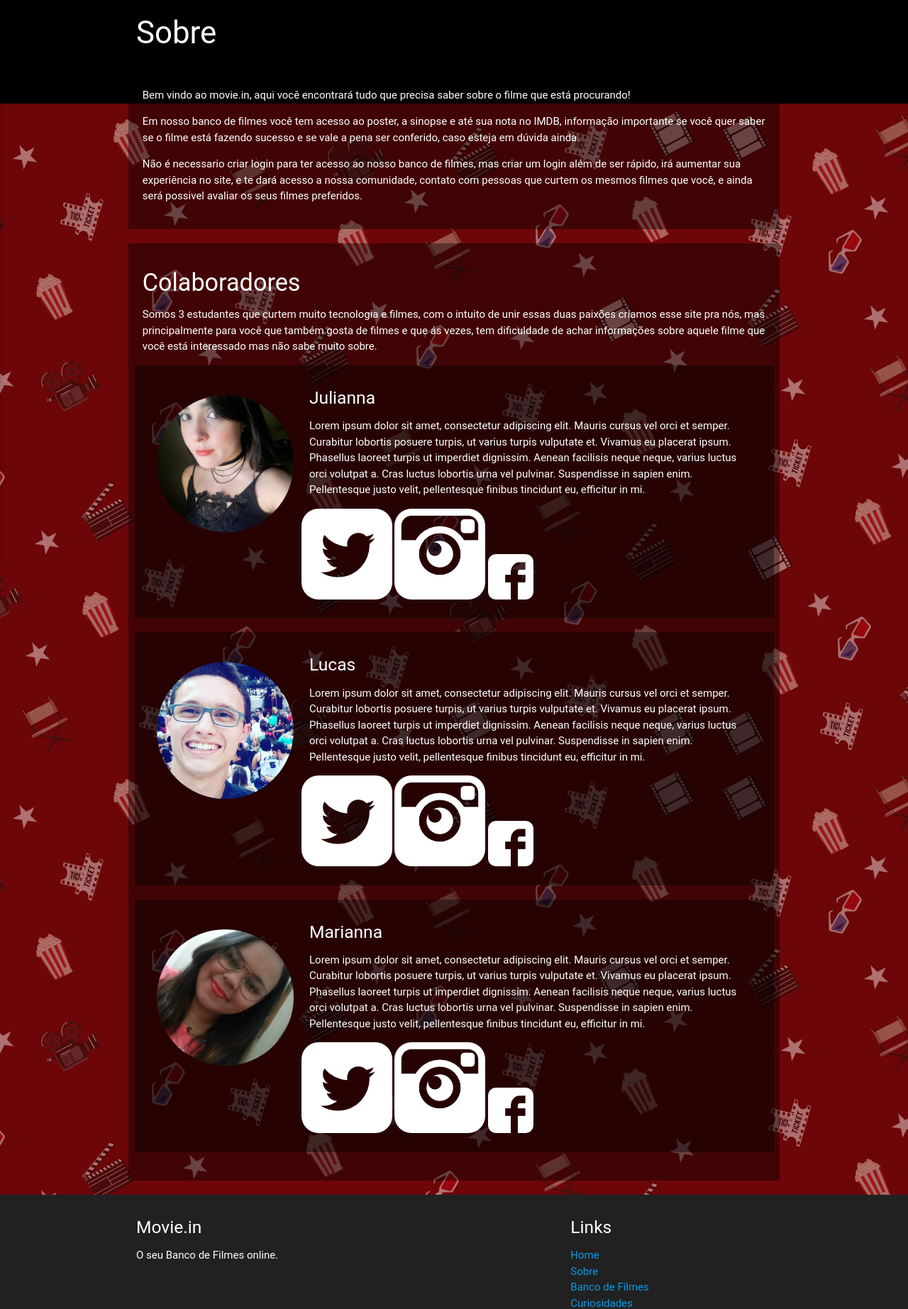
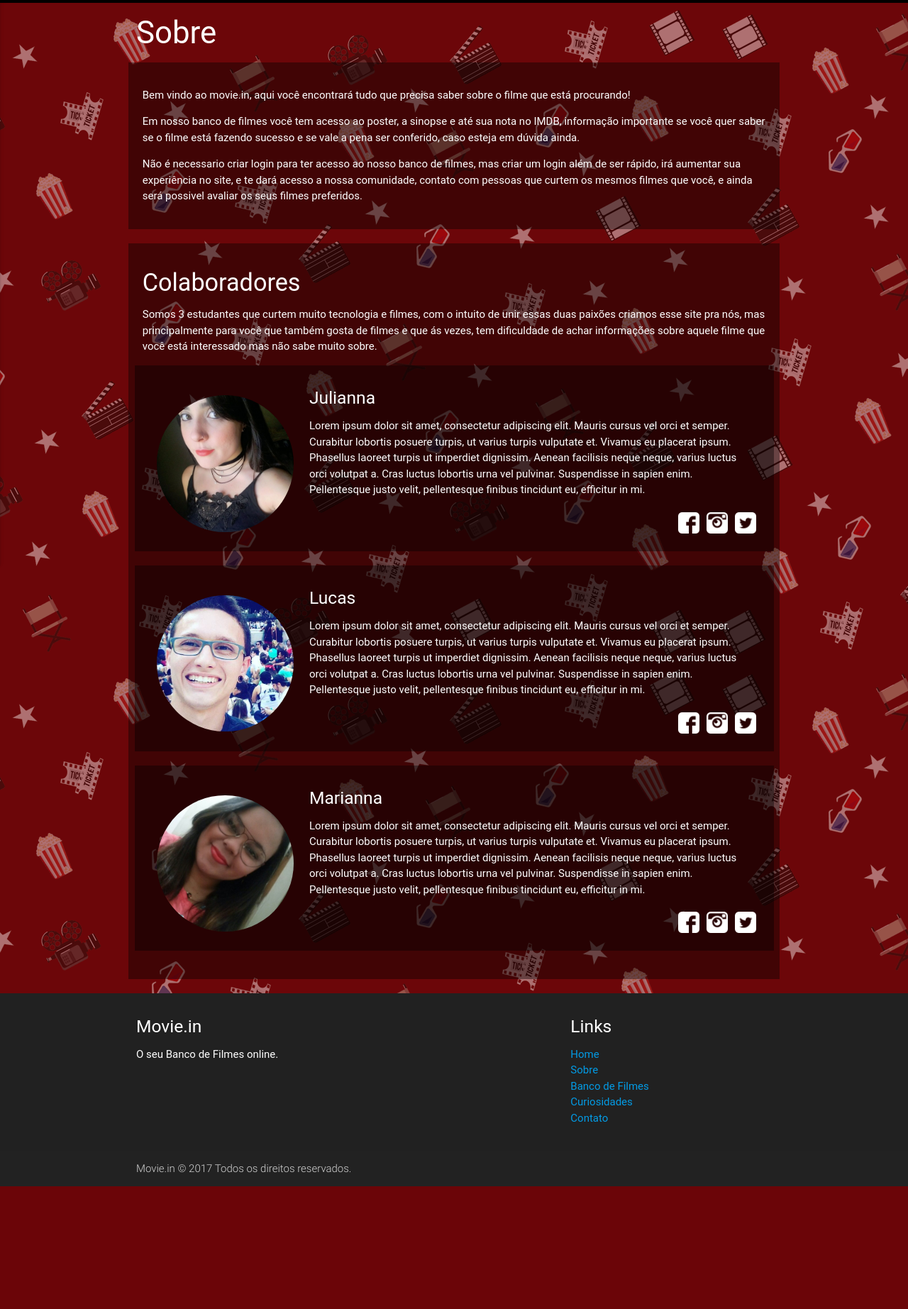
Before and after one commit to bymarimari/projetomoviein, a CodeIgniter app: page /database/sobre in a window 1280 px wide. Shown: the part 64-1909 px from the top of the page at 71% size. After the commit the page ends 1736 px from the top, so only its background shows below. Run offline with CodeIgniter, Linux system fonts and the light colour scheme; data that the repository does not hold is empty; some libraries are stand-ins or nearby versions; some web fonts are replaced.

Commit message:
Novas alterações no CSS

```diff
--- a/public/css/estilo.css
+++ b/public/css/estilo.css
@@ -101,8 +101,6 @@ nav ul li a {
     height: 495px !important;
 }
 
-.carousel-slider
-
 .carousel-item {
     height: 500px;
 }
@@ -113,3 +111,14 @@ nav ul li a {
      height: 48px;
      width: 146px;
 }
+
+#modal1 {
+    width: 60%;
+
+}
+
+.sociais img {
+    width: 40px;
+    float: right;
+    padding: 5px;
+}
```
